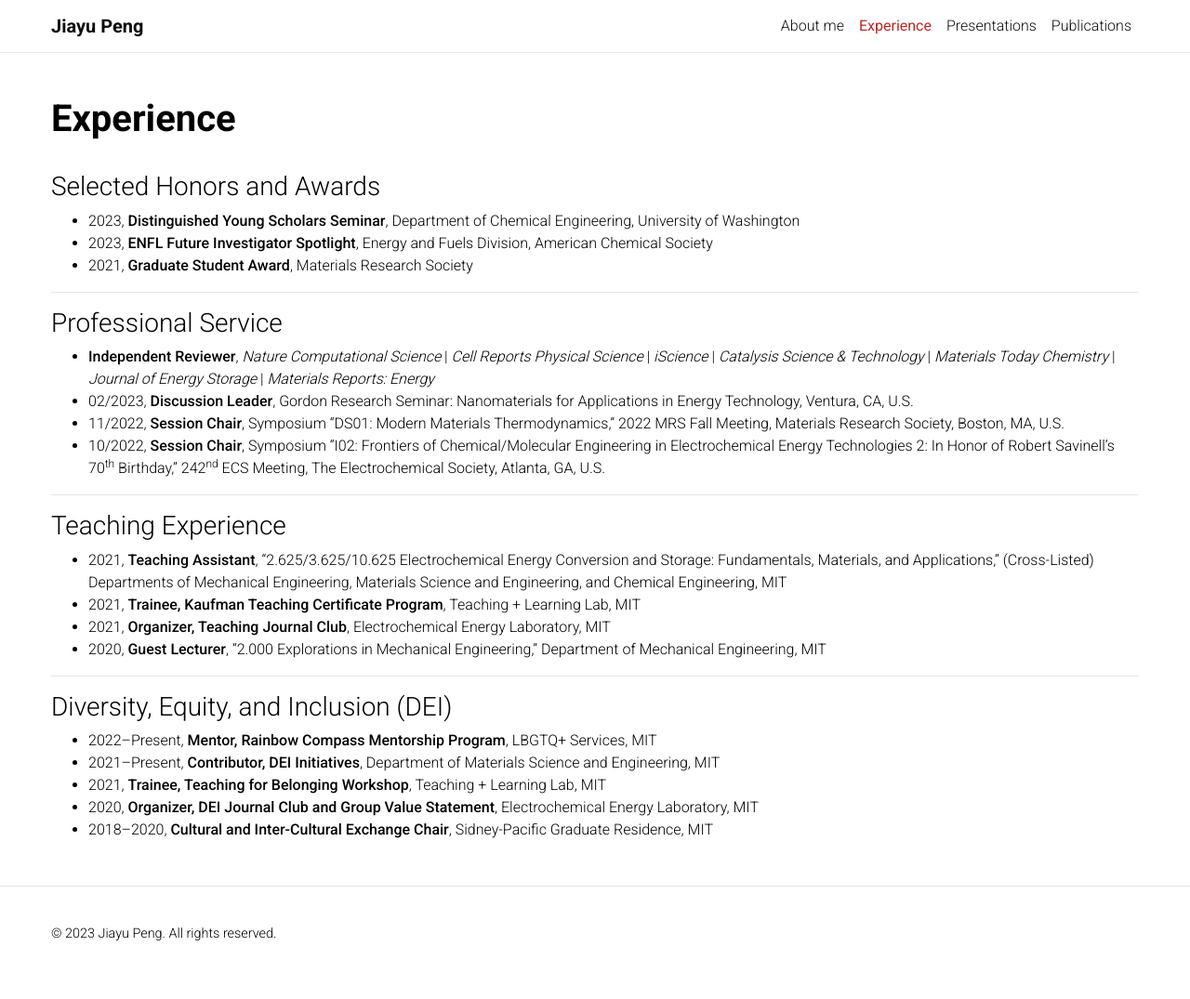
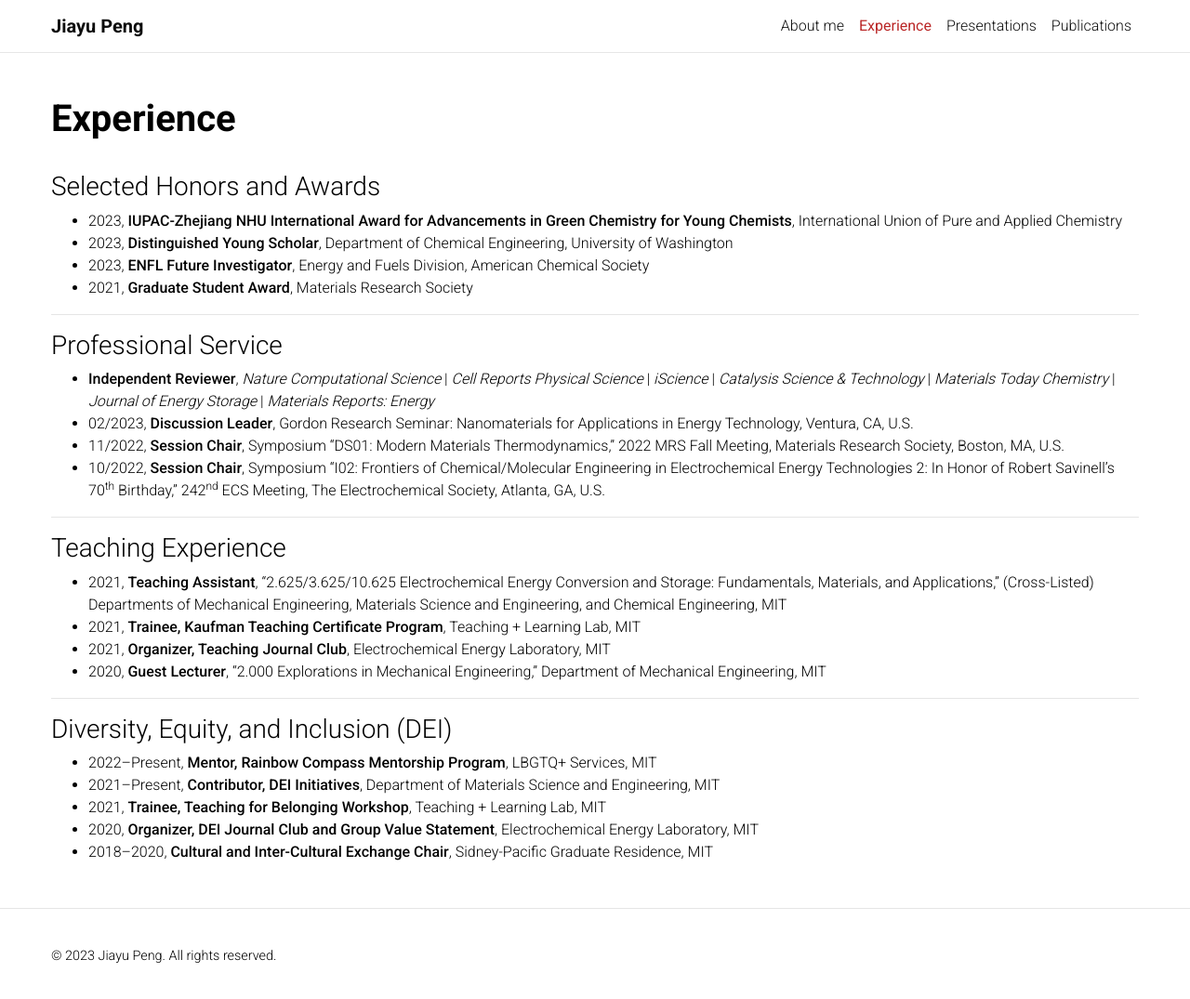
Before and after one commit to jypeng95/jypeng95.github.io, a Jekyll site: the page built from _pages/experience.md, in a window 1280 px wide and 1080 px high. Shown: the top 1075 px of the window at 93% size. Built offline with Jekyll 4.4.1, drawn with Linux system fonts in a browser that asks for light colours; a style sheet for code colours, icons or effects is not loaded.

Commit message:
Update experience and presentations

```diff
--- a/_pages/experience.md
+++ b/_pages/experience.md
@@ -8,8 +8,9 @@ nav: true
 
 ### Selected Honors and Awards
 
-* 2023, **Distinguished Young Scholars Seminar**, Department of Chemical Engineering, University of Washington
-* 2023, **ENFL Future Investigator Spotlight**, Energy and Fuels Division, American Chemical Society
+* 2023, **IUPAC-Zhejiang NHU International Award for Advancements in Green Chemistry for Young Chemists**, International Union of Pure and Applied Chemistry
+* 2023, **Distinguished Young Scholar**, Department of Chemical Engineering, University of Washington
+* 2023, **ENFL Future Investigator**, Energy and Fuels Division, American Chemical Society
 * 2021, **Graduate Student Award**, Materials Research Society
 
 ---
```
Also changed, not shown: _pages/presentations.md (+1 -0 lines).
